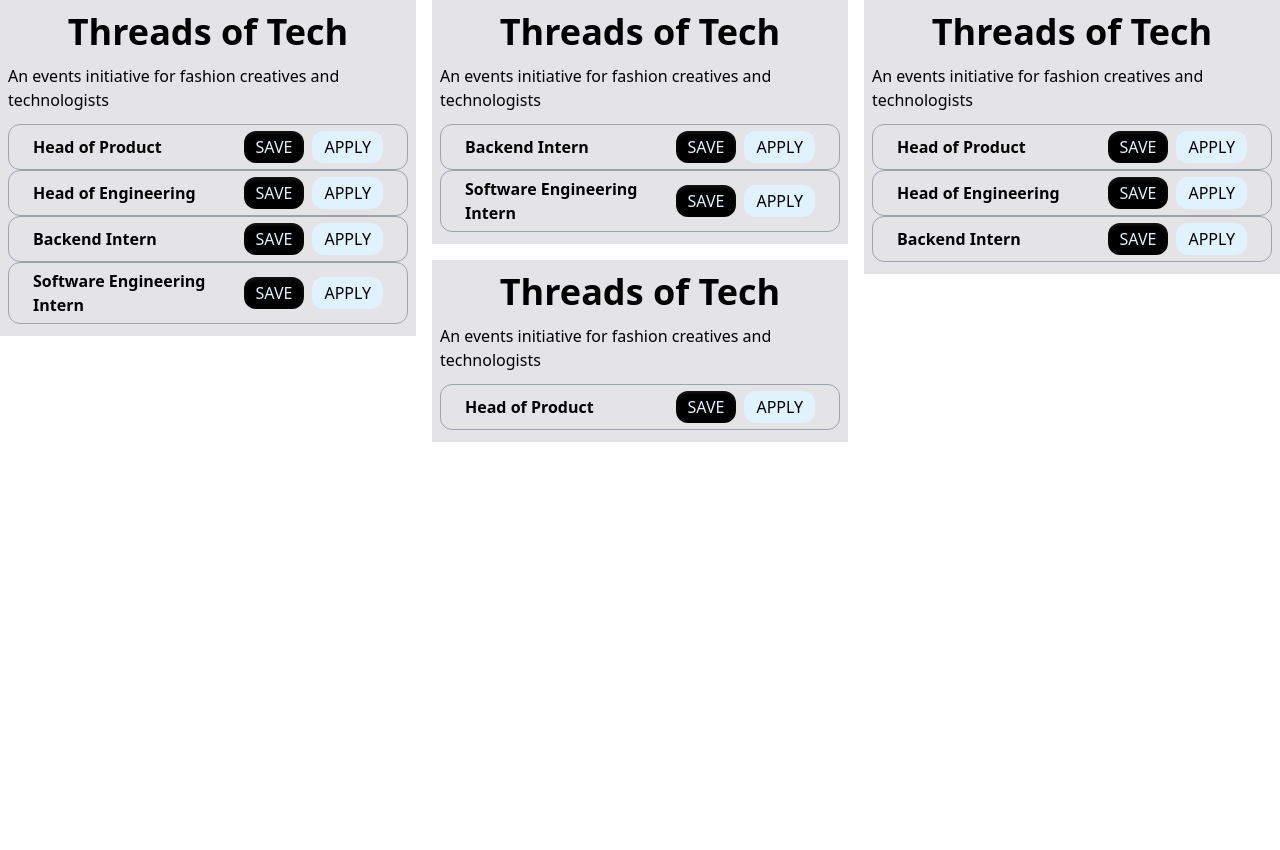
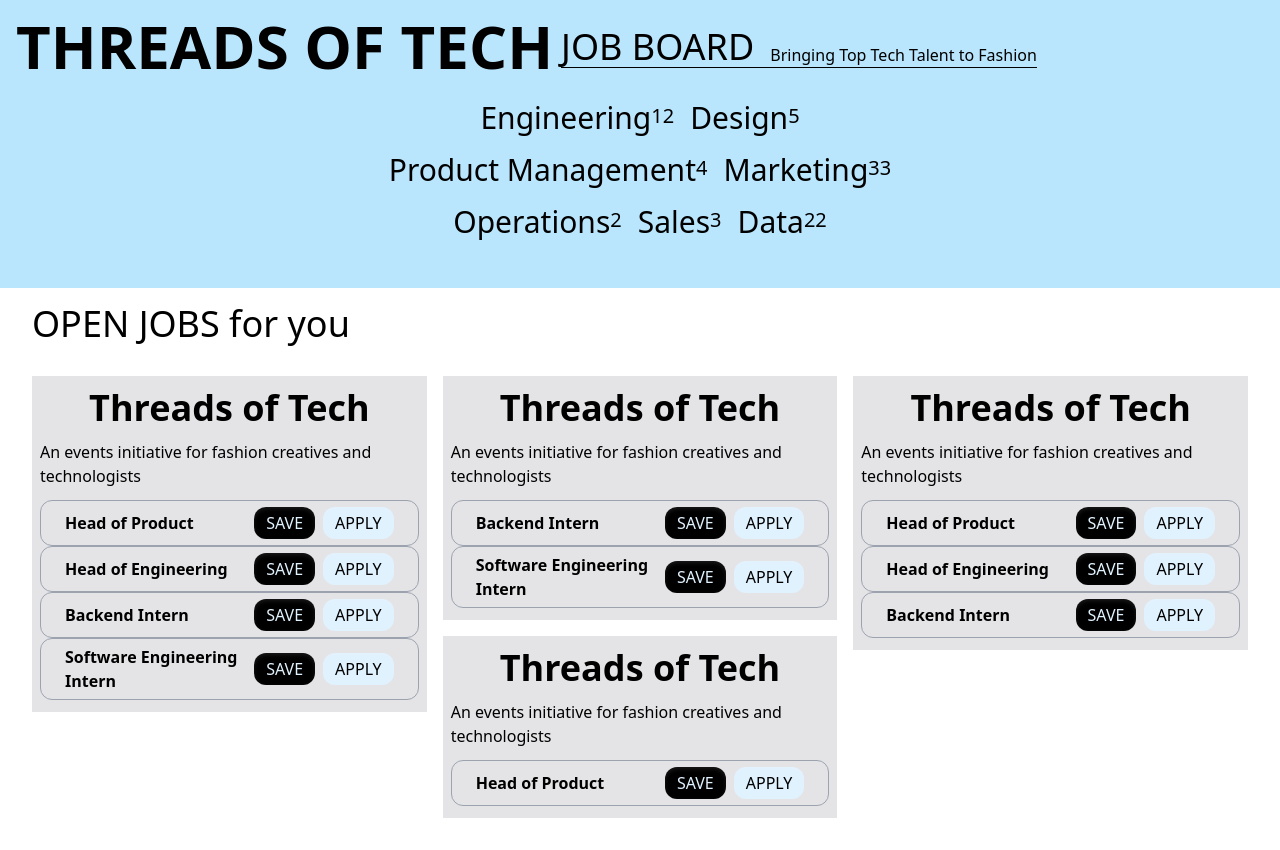
Before and after one commit to naamagee/threadsoftech-jobboard, a Next.js app: page / in a window 1280 px wide. Before the commit the page ends 800 px from the top, so only its background shows below. Built offline with nearby package versions, Linux system fonts and the light colour scheme.

Commit message:
finish home layout w dummy data

```diff
--- a/src/app/page.tsx
+++ b/src/app/page.tsx
@@ -1,9 +1,54 @@
+import React from "react";
 import Grid from "../components/Grid/Grid";
 import Card from "../components/Card/Card";
 
 export default function Home() {
   return (
     <main>
+      <div className="bg-sky-200 w-full h-auto p-4">
+        <div className="flex w-full gap-2">
+          <span className="font-black text-6xl -mb-2">THREADS OF TECH</span>
+          <div className="flex justify-between gap-4 items-center border border-b-1 border-r-0 border-l-0 border-t-0 border-black">
+            <span className="text-4xl self-end">JOB BOARD</span>
+            <span className="self-end">
+              Bringing Top Tech Talent to Fashion
+            </span>
+          </div>
+        </div>
+        <div className="flex gap-4 p-8 justify-center h-full items-center flex-wrap max-w-xl m-auto">
+          <div>
+            <span className="font-medium text-3xl">Engineering</span>
+            <span className="align-super text-xl">12</span>
+          </div>
+          <div>
+            <span className="font-medium text-3xl">Design</span>
+            <span className="align-super text-xl">5</span>
+          </div>
+          <div>
+            <span className="font-medium text-3xl">Product Management</span>
+            <span className="align-super text-xl">4</span>
+          </div>
+          <div>
+            <span className="font-medium text-3xl">Marketing</span>
+            <span className="align-super text-xl">33</span>
+          </div>
+          <div>
+            <span className="font-medium text-3xl">Operations</span>
+            <span className="align-super text-xl">2</span>
+          </div>
+          <div>
+            <span className="font-medium text-3xl">Sales</span>
+            <span className="align-super text-xl">3</span>
+          </div>
+          <div>
+            <span className="font-medium text-3xl">Data</span>
+            <span className="align-super text-xl">22</span>
+          </div>
+        </div>
+      </div>
+      <div className="px-8 pt-4">
+        <p className="font-medium text-4xl">OPEN JOBS for you</p>
+      </div>
       <Grid>
         <Card
           header="Threads of Tech"
@@ -12,25 +57,20 @@
             "Head of Product",
             "Head of Engineering",
             "Backend Intern",
-            "Software Engineering Intern"
+            "Software Engineering Intern",
           ]}
         />
-         <Card
+        <Card
           header="Threads of Tech"
           description="An events initiative for fashion creatives and technologists"
-          listItems={[
-            "Backend Intern",
-            "Software Engineering Intern"
-          ]}
+          listItems={["Backend Intern", "Software Engineering Intern"]}
         />
-         <Card
+        <Card
           header="Threads of Tech"
           description="An events initiative for fashion creatives and technologists"
-          listItems={[
-            "Head of Product",
-          ]}
+          listItems={["Head of Product"]}
         />
-         <Card
+        <Card
           header="Threads of Tech"
           description="An events initiative for fashion creatives and technologists"
           listItems={[
--- /dev/null
+++ b/src/components/Filter/Filter.tsx
@@ -0,0 +1,7 @@
+import React from "react";
+
+const Filter = ({ children }: { children: React.ReactNode }) => {
+  return <div className="flex justify-center gap-4">{children}</div>;
+};
+
+export default Filter;
--- a/src/components/Grid/Grid.tsx
+++ b/src/components/Grid/Grid.tsx
@@ -1,10 +1,6 @@
 import React from "react";
 
 const Grid = ({ children }: { children: React.ReactNode }) => {
-  return (
-    <div className="columns-3 space-y-4 gap-4">
-      {children}
-    </div>
-  );
+  return <div className="columns-3 space-y-4 gap-4 p-8">{children}</div>;
 };
-export default Grid
+export default Grid;
```
